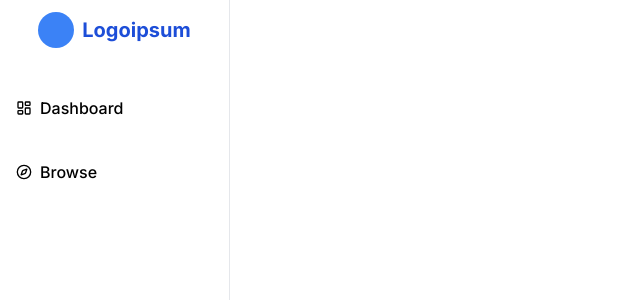
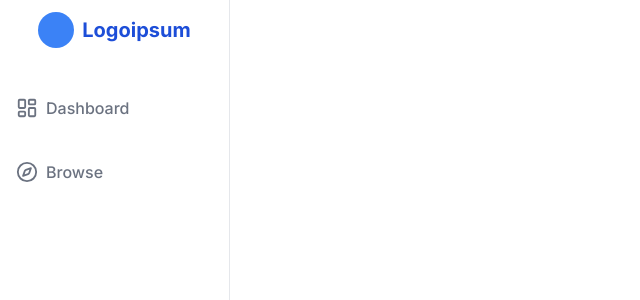
Before and after one commit to KevinPgn/lms-NEXT, a Next.js app: page / in a window 1280 px wide. Shown: the top 300 px of the page, without its empty margins (0-640 px from the left). Built offline with nearby package versions, Linux system fonts and the light colour scheme.

Commit message:
dashboard

```diff
--- a/src/features/sidebar/Links.tsx
+++ b/src/features/sidebar/Links.tsx
@@ -7,14 +7,14 @@ import { cn } from "@/lib/utils"
 export const Links = () => {
   const pathname = usePathname()
   return <div className="flex flex-col gap-2 mt-5">
-    <Link href="/dashboard" className={cn("flex hover:bg-blue-100 duration-75 relative items-center gap-2 px-4 py-4", pathname === "/dashboard" && "bg-blue-100 after:absolute after:right-0 after:top-0 after:w-[5px] after:h-full after:bg-blue-700 after:z-[1] text-blue-700")}>
-      <LayoutDashboard className="w-4 h-4" />
-      <span className="font-medium">Dashboard</span>
+    <Link href="/dashboard" className={cn("flex text-gray-500 hover:bg-blue-100 hover:text-blue-700 duration-75 relative items-center gap-2 px-4 py-4", pathname === "/dashboard" && "bg-blue-100 after:absolute after:right-0 after:top-0 after:w-[5px] after:h-full after:bg-blue-700 after:z-[1] text-blue-700")}>
+      <LayoutDashboard size={22} />
+      <span className="font-medium text-md">Dashboard</span>
     </Link>
 
-    <Link href="/browse" className={cn("flex hover:bg-blue-100 duration-75 relative items-center gap-2 px-4 py-4", pathname === "/browse" && "bg-blue-100 after:absolute after:right-0 after:top-0 after:w-[5px] after:h-full after:bg-blue-700 after:z-[1] text-blue-700")}>
-      <Compass className="w-4 h-4" />
-      <span className="font-medium">Browse</span>
+    <Link href="/browse" className={cn("flex text-gray-500 hover:bg-blue-100 hover:text-blue-700 duration-75 relative items-center gap-2 px-4 py-4", pathname === "/browse" && "bg-blue-100 after:absolute after:right-0 after:top-0 after:w-[5px] after:h-full after:bg-blue-700 after:z-[1] text-blue-700")}>
+      <Compass size={22} />
+      <span className="font-medium text-md">Browse</span>
     </Link>
   </div>
 }
```
